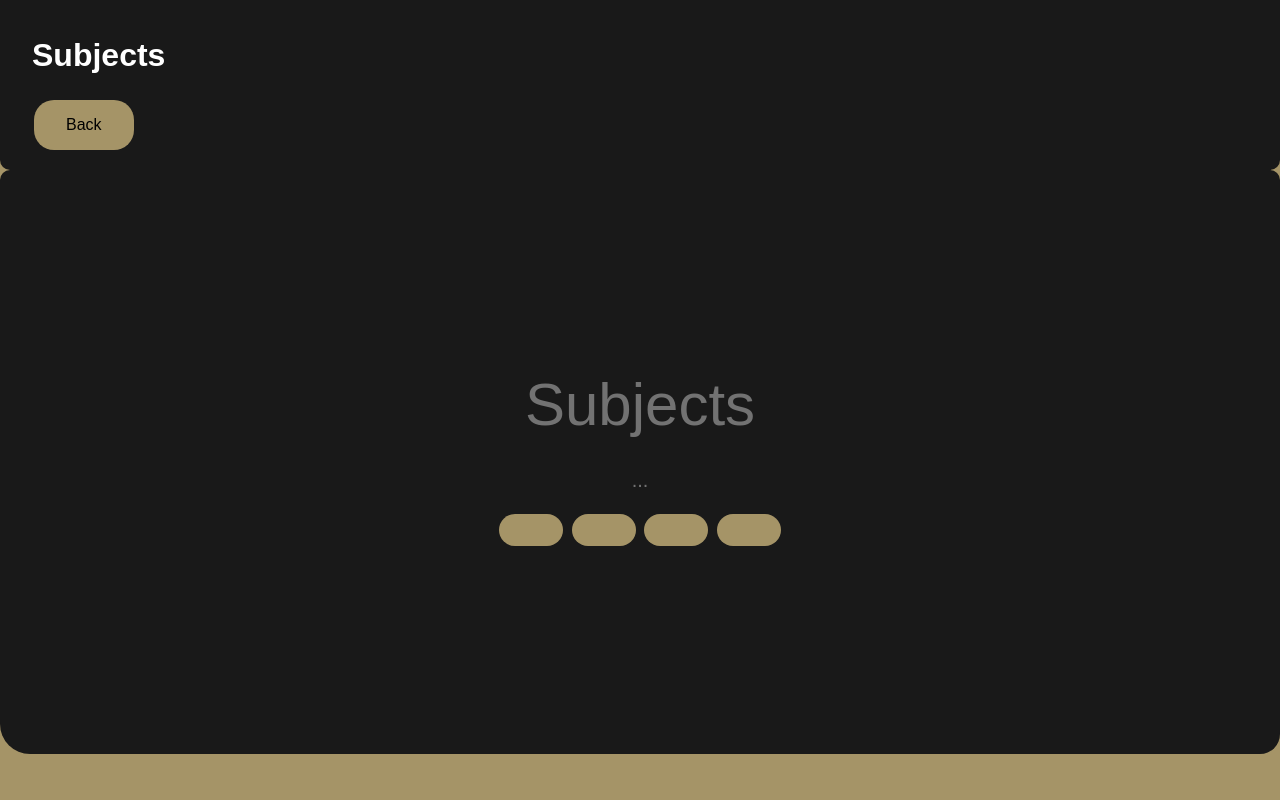
After one commit to Smith-Pad/osui, a PHP site: page /Views/Subjects/index.php in a window 1280 px wide. The commit adds this page. Run offline with PHP 8.4, Linux system fonts and the light colour scheme.

Commit message:
Created Subjects View in [Views/Subjects]

```diff
--- a/System_Files/system.global.include.content.php
+++ b/System_Files/system.global.include.content.php
@@ -9,7 +9,7 @@ function content() {
         print('<center>');
         print('<a href="#" class="FOIL-button-regular-no-shadow">Settings</a>');
         print('<a href="#" class="FOIL-button-regular-no-shadow">Apps</a>');
-        print('<a href="#" class="FOIL-button-regular-no-shadow">Subjects</a>');
+        print('<a href="./Views/Subjects/index.php" class="FOIL-button-regular-no-shadow">Subjects</a>');
         print("</center>");
 }
 content();
--- /dev/null
+++ b/Views/Subjects/index.php
@@ -0,0 +1,27 @@
+<link rel="stylesheet" href="../../src/FOIL-UI.css" type="text/css">
+<link rel="stylesheet" href="../../src/config.css" type="text/css">
+<link rel="stylesheet" href="../../src/position-text.css" type="text/css">
+<div class="FOIL-font-styles sans-serif">
+<div class="FOIL-navigation-bar-regular">
+<h1> Subjects </h1>
+<a href="../../index.php" class="FOIL-button-regular-no-shadow" style="background-color:rgb(165, 148, 103); color: black;">Back</a>
+</div>
+
+<div class="FOIL-layout-regular-no-shadow">
+        <center> <FOIL-font-size-60> Subjects </FOIL-font-size-60> </center>
+        <div class="space"></div>
+        <div class="space"></div>
+        <div class="space"></div>
+        <div class="space"></div>
+        <div class="space"></div>
+        <center> <FOIL-font-size-20> ... </FOIL-font-size-20> </center>
+        <div class="space"></div>
+        <div class="space"></div>
+        <div class="space"></div>
+        <center>
+        <a href="#" class="FOIL-button-regular-no-shadow"></a>
+        <a href="#" class="FOIL-button-regular-no-shadow"></a>
+        <a href="#" class="FOIL-button-regular-no-shadow"></a>
+        <a href="#" class="FOIL-button-regular-no-shadow"></a>
+        </center>
+</div>
```
Also changed, not shown: CHANGELOG.md, Views/README.txt.
